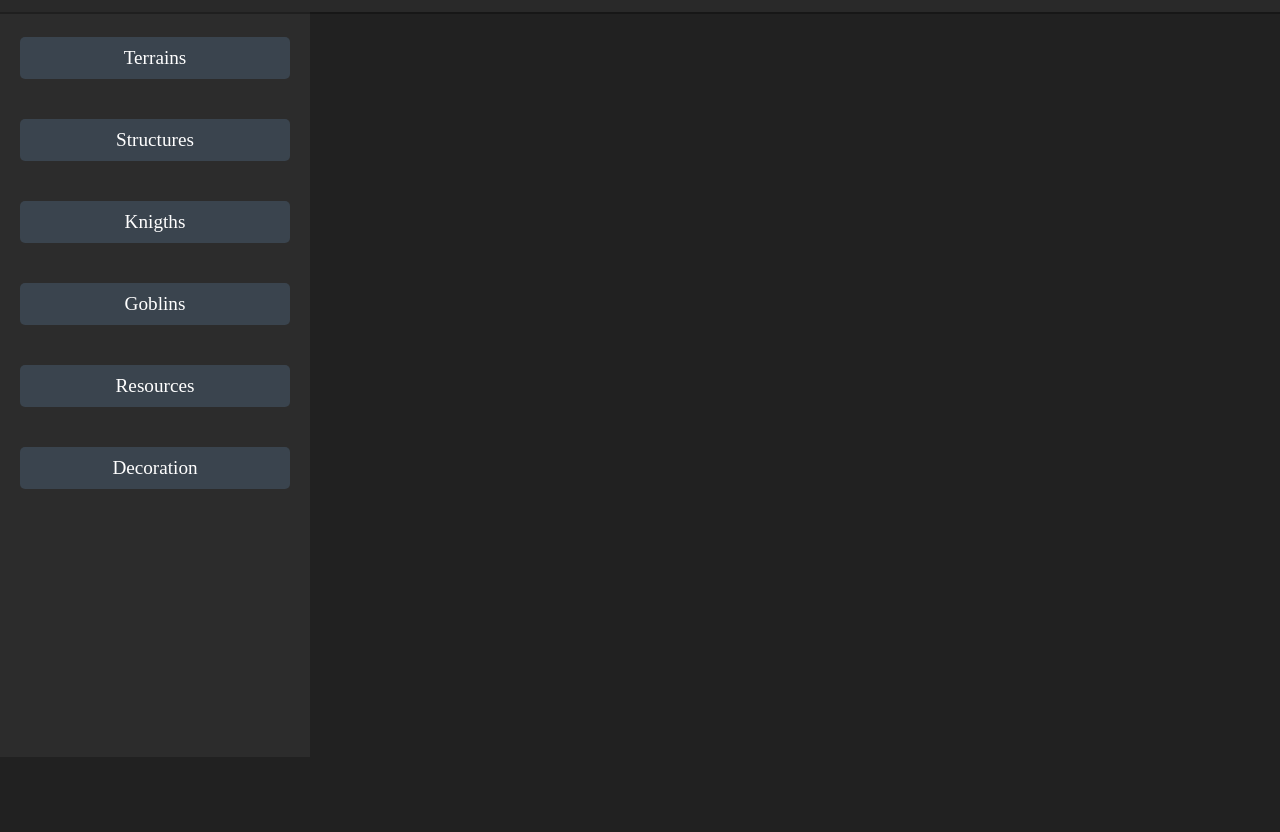
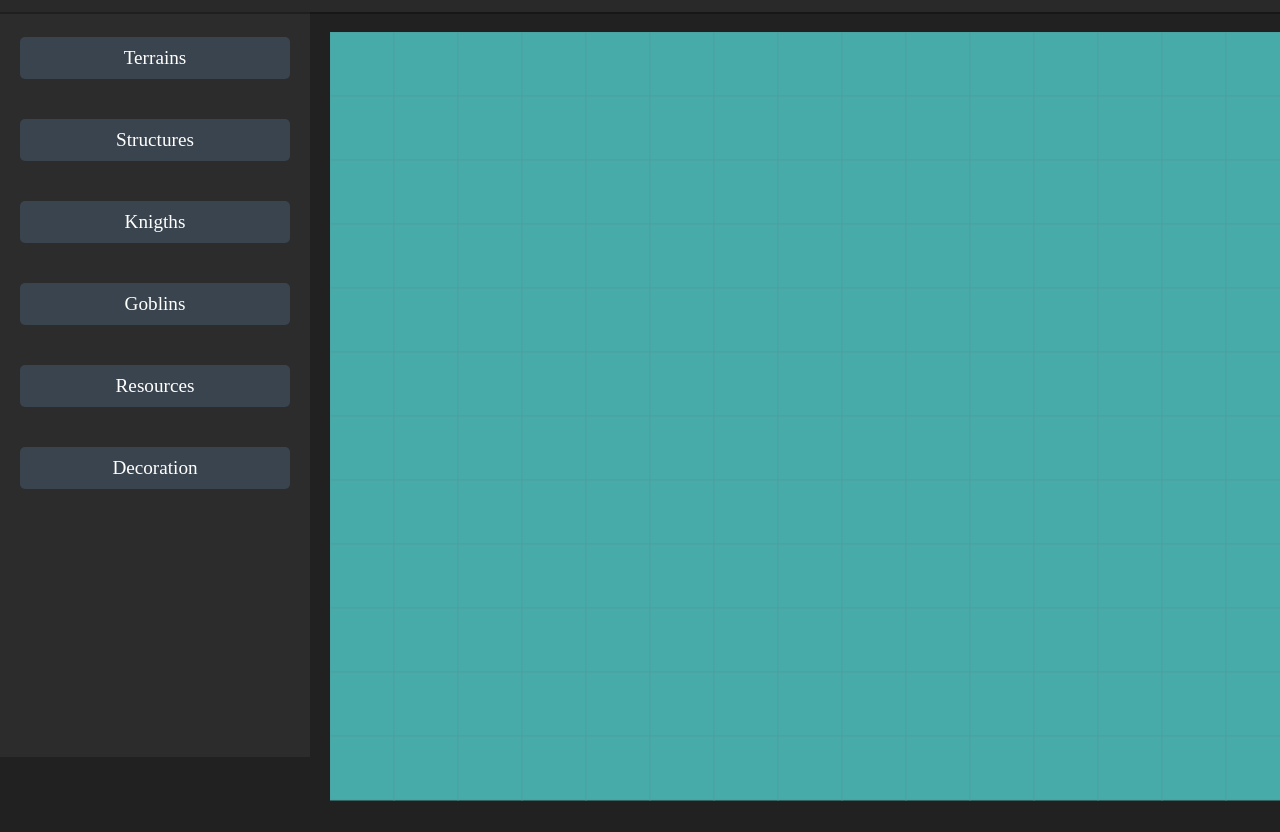
Before and after one commit to EvandroMafech/WebTools-MapCreator, a plain HTML site: page index.html in a window 1280 px wide. Shown: the part 43-875 px from the top of the page. Drawn offline with Linux system fonts and the light colour scheme; the site is published under a folder, as on GitHub Pages, so addresses that start at the root find nothing; a web font is replaced by a local one.

Commit message:
Resolvendo Bugs do Deploy

```diff
--- a/index.html
+++ b/index.html
@@ -6,7 +6,7 @@
     <link rel="stylesheet" href="./css/style.css">
     <script src="./js/interface.js" defer></script>
     <script type="module" src="./js/AnimateInfo.js" defer></script>
-    <script type="module" src="/js/script.js" defer ></script>
+    <script type="module" src="./js/script.js" defer ></script>
     <title>Map Creator</title>
 
 </head>
```
